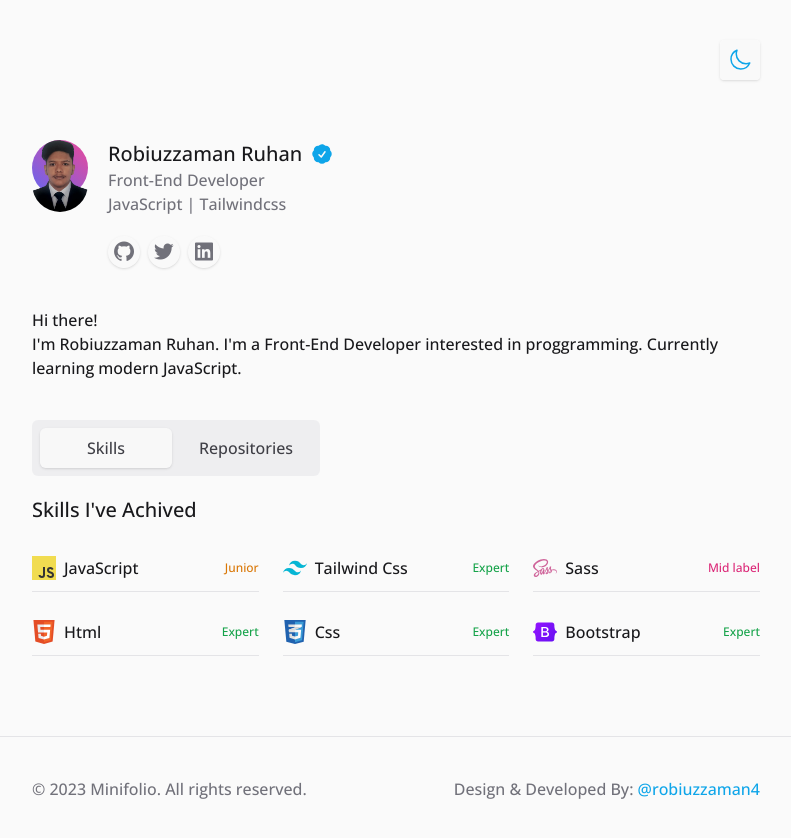
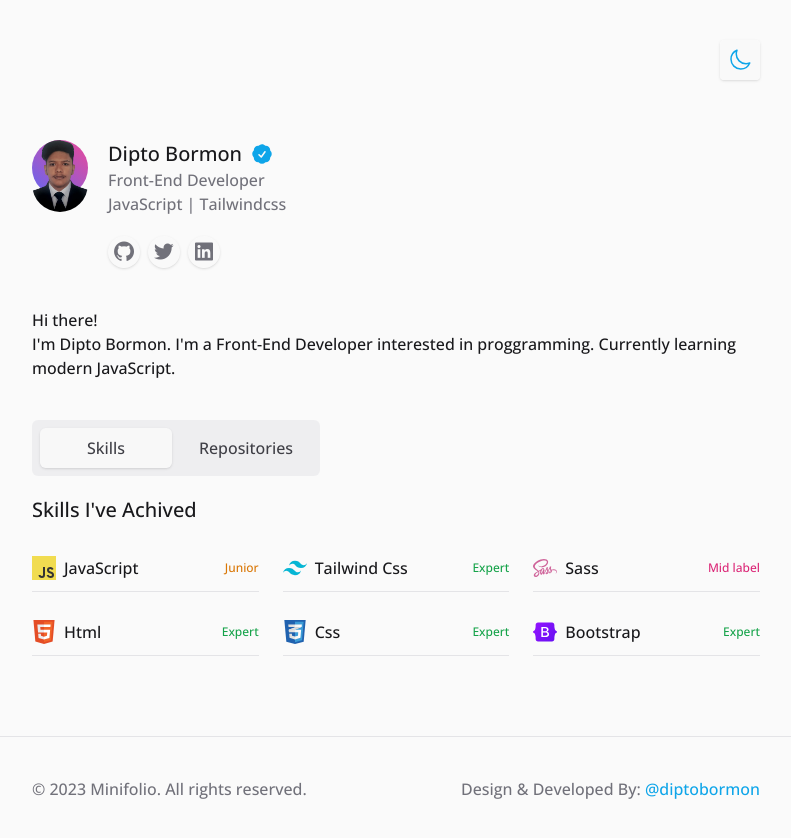
Before and after one commit to diptobormon/minifolio-of-dipto, a website: page public/index.html in a window 1280 px wide. Shown: the whole page, without its empty margins (244-1035 px from the left). Drawn offline with nearby package versions, Linux system fonts and the light colour scheme.

Commit message:
Design added

```diff
--- a/public/index.html
+++ b/public/index.html
@@ -1,5 +1,6 @@
 <!DOCTYPE html>
 <html lang="en" class="dark">
+
 <head>
     <meta charset="UTF-8">
     <meta http-equiv="X-UA-Compatible" content="IE=edge">
@@ -8,21 +9,30 @@
     <!-- OUTPUT CSS -->
     <link rel="stylesheet" href="./dist/output.css">
     <!-- GOOGLE FONTS CDN -->
-    <link rel="preconnect" href="https://fonts.googleapis.com"><link rel="preconnect" href="https://fonts.gstatic.com" crossorigin><link href="https://fonts.googleapis.com/css2?family=Open+Sans:wght@300;400;500;600;700&display=swap" rel="stylesheet">
+    <link rel="preconnect" href="https://fonts.googleapis.com">
+    <link rel="preconnect" href="https://fonts.gstatic.com" crossorigin>
+    <link href="https://fonts.googleapis.com/css2?family=Open+Sans:wght@300;400;500;600;700&display=swap"
+        rel="stylesheet">
     <!-- BOXICON CDN -->
     <link href='https://unpkg.com/boxicons@2.1.4/css/boxicons.min.css' rel='stylesheet'>
 </head>
+
 <body class="relative bg-zinc-50 text-zinc-900 dark:bg-zinc-900 dark:text-zinc-50 font-open-sans">
     <!-- MAIN SECTION START -->
     <main class="max-w-screen-md mx-auto px-5 py-10">
         <!-- THEME SECTION START -->
         <section class="flex items-center justify-end">
-            <div class="h-10 w-10 rounded shadow bg-zinc-50/90 text-sky-500  dark:bg-zinc-800/30 flex items-center justify-center cursor-pointer" id="themeBtn">
-                <svg xmlns="http://www.w3.org/2000/svg" fill="none" viewBox="0 0 24 24" stroke-width="1.5" stroke="currentColor" class="w-6 h-6" id="moonIcon">
-                    <path stroke-linecap="round" stroke-linejoin="round" d="M21.752 15.002A9.718 9.718 0 0118 15.75c-5.385 0-9.75-4.365-9.75-9.75 0-1.33.266-2.597.748-3.752A9.753 9.753 0 003 11.25C3 16.635 7.365 21 12.75 21a9.753 9.753 0 009.002-5.998z" />
+            <div class="h-10 w-10 rounded shadow bg-zinc-50/90 text-sky-500  dark:bg-zinc-800/30 flex items-center justify-center cursor-pointer"
+                id="themeBtn">
+                <svg xmlns="http://www.w3.org/2000/svg" fill="none" viewBox="0 0 24 24" stroke-width="1.5"
+                    stroke="currentColor" class="w-6 h-6" id="moonIcon">
+                    <path stroke-linecap="round" stroke-linejoin="round"
+                        d="M21.752 15.002A9.718 9.718 0 0118 15.75c-5.385 0-9.75-4.365-9.75-9.75 0-1.33.266-2.597.748-3.752A9.753 9.753 0 003 11.25C3 16.635 7.365 21 12.75 21a9.753 9.753 0 009.002-5.998z" />
                 </svg>
-                <svg xmlns="http://www.w3.org/2000/svg" fill="none" viewBox="0 0 24 24" stroke-width="1.5" stroke="currentColor" class="w-6 h-6 hidden" id="sunIcon">
-                    <path stroke-linecap="round" stroke-linejoin="round" d="M12 3v2.25m6.364.386l-1.591 1.591M21 12h-2.25m-.386 6.364l-1.591-1.591M12 18.75V21m-4.773-4.227l-1.591 1.591M5.25 12H3m4.227-4.773L5.636 5.636M15.75 12a3.75 3.75 0 11-7.5 0 3.75 3.75 0 017.5 0z" />
+                <svg xmlns="http://www.w3.org/2000/svg" fill="none" viewBox="0 0 24 24" stroke-width="1.5"
+                    stroke="currentColor" class="w-6 h-6 hidden" id="sunIcon">
+                    <path stroke-linecap="round" stroke-linejoin="round"
+                        d="M12 3v2.25m6.364.386l-1.591 1.591M21 12h-2.25m-.386 6.364l-1.591-1.591M12 18.75V21m-4.773-4.227l-1.591 1.591M5.25 12H3m4.227-4.773L5.636 5.636M15.75 12a3.75 3.75 0 11-7.5 0 3.75 3.75 0 017.5 0z" />
                 </svg>
             </div>
         </section>
@@ -44,9 +54,12 @@
                     <!-- INFO SECTION START -->
                     <div>
                         <div class="flex items-center gap-2">
-                            <h1 class="text-xl font-medium">Robiuzzaman Ruhan</h1>
-                            <svg xmlns="http://www.w3.org/2000/svg" viewBox="0 0 24 24" fill="currentColor" class="w-6 h-6 fill-sky-500">
-                                <path fill-rule="evenodd" d="M8.603 3.799A4.49 4.49 0 0112 2.25c1.357 0 2.573.6 3.397 1.549a4.49 4.49 0 013.498 1.307 4.491 4.491 0 011.307 3.497A4.49 4.49 0 0121.75 12a4.49 4.49 0 01-1.549 3.397 4.491 4.491 0 01-1.307 3.497 4.491 4.491 0 01-3.497 1.307A4.49 4.49 0 0112 21.75a4.49 4.49 0 01-3.397-1.549 4.49 4.49 0 01-3.498-1.306 4.491 4.491 0 01-1.307-3.498A4.49 4.49 0 012.25 12c0-1.357.6-2.573 1.549-3.397a4.49 4.49 0 011.307-3.497 4.49 4.49 0 013.497-1.307zm7.007 6.387a.75.75 0 10-1.22-.872l-3.236 4.53L9.53 12.22a.75.75 0 00-1.06 1.06l2.25 2.25a.75.75 0 001.14-.094l3.75-5.25z" clip-rule="evenodd" />
+                            <h1 class="text-xl font-medium">Dipto Bormon</h1>
+                            <svg xmlns="http://www.w3.org/2000/svg" viewBox="0 0 24 24" fill="currentColor"
+                                class="w-6 h-6 fill-sky-500">
+                                <path fill-rule="evenodd"
+                                    d="M8.603 3.799A4.49 4.49 0 0112 2.25c1.357 0 2.573.6 3.397 1.549a4.49 4.49 0 013.498 1.307 4.491 4.491 0 011.307 3.497A4.49 4.49 0 0121.75 12a4.49 4.49 0 01-1.549 3.397 4.491 4.491 0 01-1.307 3.497 4.491 4.491 0 01-3.497 1.307A4.49 4.49 0 0112 21.75a4.49 4.49 0 01-3.397-1.549 4.49 4.49 0 01-3.498-1.306 4.491 4.491 0 01-1.307-3.498A4.49 4.49 0 012.25 12c0-1.357.6-2.573 1.549-3.397a4.49 4.49 0 011.307-3.497 4.49 4.49 0 013.497-1.307zm7.007 6.387a.75.75 0 10-1.22-.872l-3.236 4.53L9.53 12.22a.75.75 0 00-1.06 1.06l2.25 2.25a.75.75 0 001.14-.094l3.75-5.25z"
+                                    clip-rule="evenodd" />
                             </svg>
                         </div>
                         <p class="text-md font-medium text-zinc-500">Front-End Developer</p>
@@ -68,12 +81,14 @@
 
         <!-- BIO SECTION START -->
         <section class="mb-10">
-            <p class="font-medium">Hi there! <br> I'm Robiuzzaman Ruhan. I'm a Front-End Developer interested in proggramming. Currently learning modern JavaScript. </p>
+            <p class="font-medium">Hi there! <br> I'm Dipto Bormon. I'm a Front-End Developer interested in
+                proggramming. Currently learning modern JavaScript. </p>
         </section>
         <!-- BIO SECTION END -->
 
         <!-- TAB BUTTON START -->
-        <section class="px-2 py-7 h-12 w-full sm:w-72 bg-zinc-200/50 dark:bg-zinc-800/30 flex items-center gap-2 rounded-md mb-5 relative">
+        <section
+            class="px-2 py-7 h-12 w-full sm:w-72 bg-zinc-200/50 dark:bg-zinc-800/30 flex items-center gap-2 rounded-md mb-5 relative">
             <button class="h-10 w-[50%] rounded-md text-zinc-700 dark:text-zinc-300 font-medium btn-active" id="tabBtn">
                 Skills
             </button>
@@ -90,7 +105,7 @@
                 <!-- TITLE -->
                 <h1 class="text-xl font-medium">Skills I've Achived</h1>
                 <figure class="grid grid-cols-1 md:grid-cols-3 gap-y-4 gap-x-6" id="skillsSection">
-                   <!-- SKILLS CARD ARE GENERATE DYNAMICALLY FROM
+                    <!-- SKILLS CARD ARE GENERATE DYNAMICALLY FROM
                     👉 'skills.js' -->
                 </figure>
             </section>
@@ -113,10 +128,12 @@
 
     <!-- FOOTER SECTION START -->
     <footer class="mt-10 py-10 border-t border-zinc-200 dark:border-zinc-800">
-    <div class="max-w-screen-md mx-auto px-5 font-medium text-zinc-500 flex flex-col md:flex-row items-center md:items-start justify-between text-center">
-        <p>© 2023 Minifolio. All rights reserved.</p>
-        <p>Design & Developed By: <a href="https://github.com/robiuzzaman4" target="_blank" class="text-sky-500 hover:underline">@robiuzzaman4</a></p>
-    </div>
+        <div
+            class="max-w-screen-md mx-auto px-5 font-medium text-zinc-500 flex flex-col md:flex-row items-center md:items-start justify-between text-center">
+            <p>© 2023 Minifolio. All rights reserved.</p>
+            <p>Design & Developed By: <a href="https://github.com/diptobormon" target="_blank"
+                    class="text-sky-500 hover:underline">@diptobormon</a></p>
+        </div>
     </footer>
     <!-- FOOTER SECTION END -->
 
@@ -128,4 +145,5 @@
     <script src="./javascript/main.js"></script>
 
 </body>
+
 </html>
```
